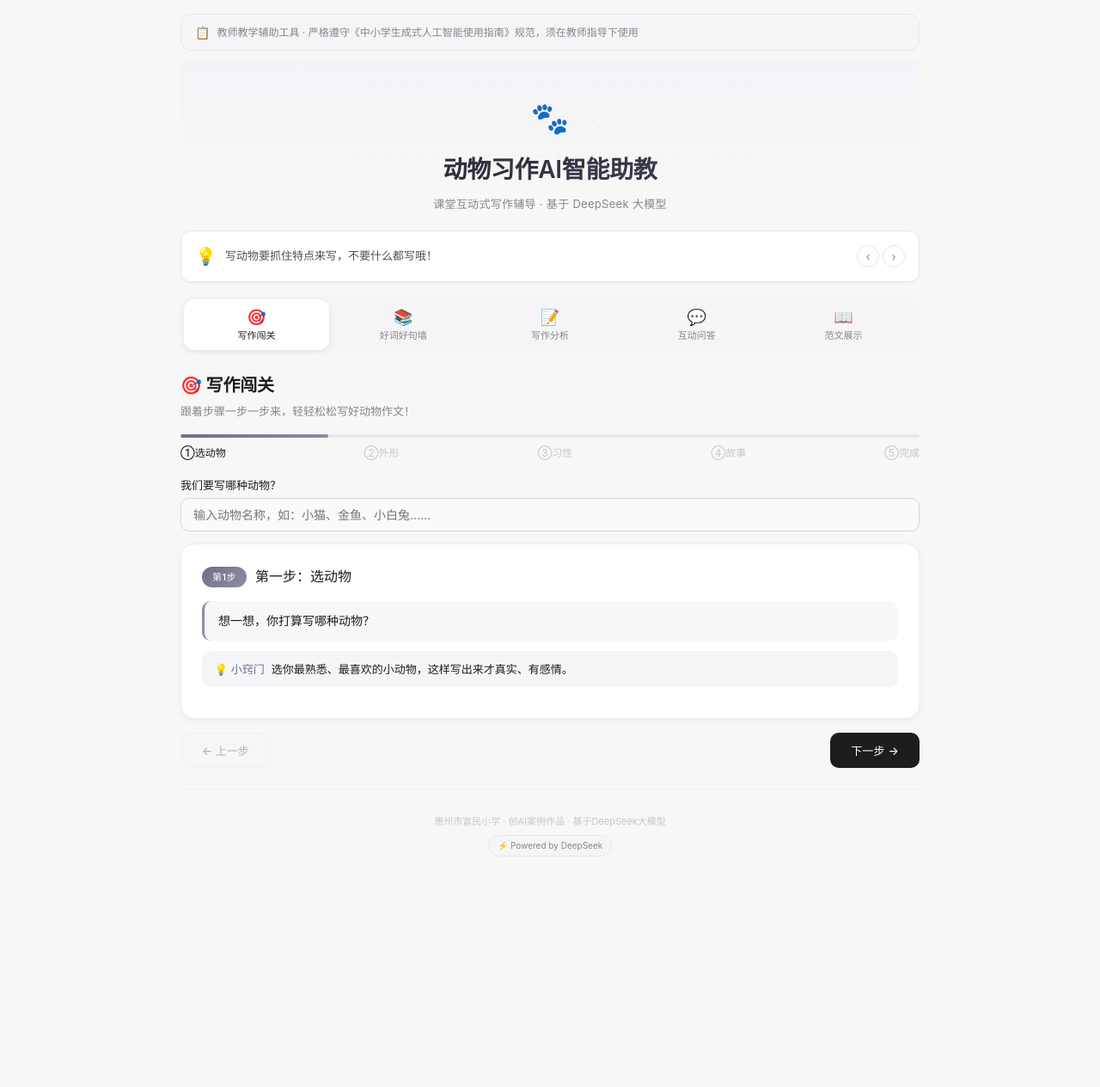
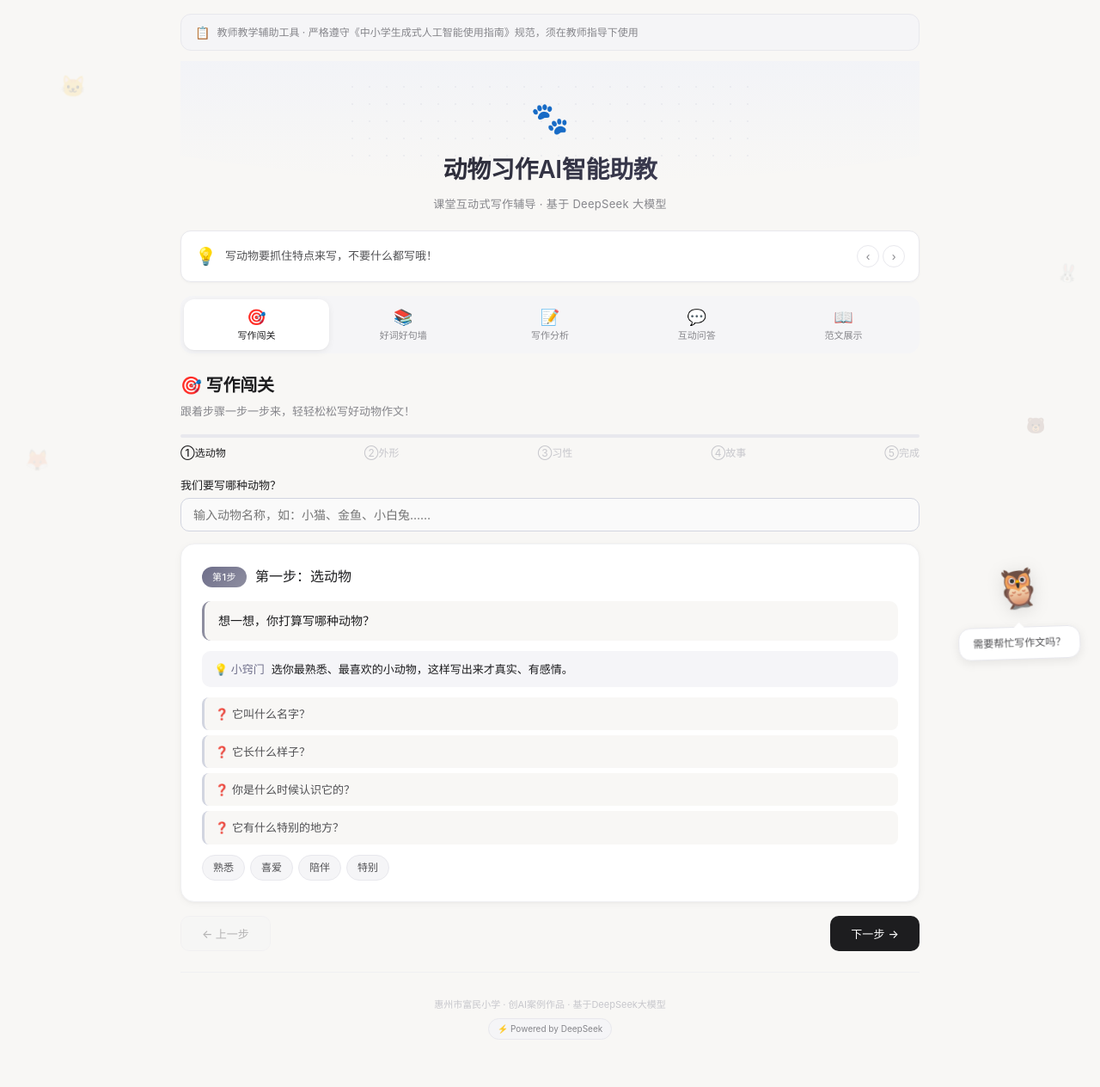
Before and after one commit to 707978439-cpu/animal-writing-assistant, a Flask app: page / in a window 1280 px wide. Shown: the top 1264 px of the page at 86% size. Before the commit the page ends 996 px from the top, so only its background shows below. Run offline with Flask 3, Linux system fonts and the light colour scheme; data that the repository does not hold is empty.

Commit message:
Final updates: V4 Pro Max, UI polish, sample essays, bug fixes

```diff
--- a/app.py
+++ b/app.py
@@ -17,25 +17,31 @@ from config import SECRET_KEY, DEBUG, HOST, PORT
 # False = 使用DeepSeek真实API（需在config.py中配置有效API Key）
 USE_MOCK = False
 
-if USE_MOCK:
-    from mock_responses import (
-    get_write_guide, get_review, get_qa_response,
+# 静态数据函数（不受模式切换影响）
+from mock_responses import (
     get_writing_steps, get_word_bank, get_writing_tips,
     get_checklist, get_challenge_step
 )
+
+if USE_MOCK:
+    from mock_responses import get_write_guide, get_review, get_qa_response
 else:
     from openai import OpenAI
-    from config import DEEPSEEK_API_KEY, DEEPSEEK_BASE_URL, DEEPSEEK_MODEL
+    from config import DEEPSEEK_API_KEY, DEEPSEEK_BASE_URL, DEEPSEEK_MODEL, DEEPSEEK_REASONING, DEEPSEEK_MAX_TOKENS
     client = OpenAI(api_key=DEEPSEEK_API_KEY, base_url=DEEPSEEK_BASE_URL)
 
-    def call_deepseek(messages, temperature=0.7, max_tokens=2048):
+    def call_deepseek(messages, temperature=0.7, max_tokens=None):
         try:
-            response = client.chat.completions.create(
+            kwargs = dict(
                 model=DEEPSEEK_MODEL,
                 messages=messages,
                 temperature=temperature,
-                max_tokens=max_tokens
+                max_tokens=max_tokens or DEEPSEEK_MAX_TOKENS,
             )
+            # V4 Pro 支持 reasoning_effort 参数
+            if DEEPSEEK_MODEL == "deepseek-v4-pro":
+                kwargs["extra_body"] = {"reasoning_effort": DEEPSEEK_REASONING}
+            response = client.chat.completions.create(**kwargs)
             return response.choices[0].message.content
         except Exception as e:
             return f"抱歉，AI服务暂时不可用，请稍后重试。错误信息：{str(e)}"
@@ -44,48 +50,145 @@ app = Flask(__name__)
 app.secret_key = SECRET_KEY
 
 
-# ===== 范文库 =====
+# ===== 范文库（按年级标注 · 符合字数要求） =====
 SAMPLE_ESSAYS = [
+    # ===== 三年级（≥300字） =====
     {
-        "title": "我家的小狗",
-        "author": "四年级学生作品",
+        "title": "我家的小金鱼",
+        "author": "三年级学生作品",
+        "grade": "三年级",
+        "word_count": "约320字",
         "content": (
-            '\u201c我家有一只可爱的小狗，名叫\u201c豆豆\u201d。它全身长满了金黄色的毛，摸起来软软的，'
-            '像一团毛绒绒的小球。豆豆有一双圆溜溜的大眼睛，黑黑的鼻子总是湿漉漉的。'
-            '每次我放学回家，它都会摇着尾巴向我扑来，好像在说：\u201c主人，你终于回来啦！\u201d\n\n'
-            '豆豆特别聪明。有一次我教它\u201c坐下\u201d的口令，它只学了三遍就记住了。它吃东西的'
-            "样子很有趣，总是先把食物闻一闻，确认合自己口味后，才会慢慢品尝。\n\n"
-            "我非常喜欢我的小狗豆豆，它是我最好的朋友！"
+            '我家有一条可爱的小金鱼，名叫\u201c泡泡\u201d。它是我去年生日时妈妈送给我的礼物。\n\n'
+            '泡泡的身体是金红色的，像穿着一件闪闪发光的外衣。它的眼睛大大的、圆圆的，'
+            '总是好奇地东张西望。最漂亮的是它的尾巴，像一把透明的小扇子，'
+            '在水中轻轻摆动的时候，就像跳舞一样优美。\n\n'
+            '泡泡最喜欢在鱼缸里游来游去。每当我去喂它的时候，它就会飞快地游到水面，'
+            '小嘴巴一张一合地等着。我把鱼食撒下去，它就一口一个，吃得可快了。'
+            '有一次，我故意把手指放在鱼缸外面，泡泡以为有吃的，'
+            '就游过来用嘴巴碰了碰玻璃，好像在说：\u201c快给我吃的呀！\u201d真是有趣极了。\n\n'
+            '我喜欢我的小金鱼泡泡，它给我的生活带来了许多快乐。'
+            '每当我写作业累了，看看它在水里自由自在地游着，心情就会好起来。'
+            '有一次我考试考得不好，回到家闷闷不乐。泡泡好像看出了我的心思，'
+            '就在鱼缸里转着圈游来游去，还吐出一串小泡泡，好像在逗我开心。'
+            '看着它无忧无虑的样子，我的烦恼一下子就没有了。'
         ),
-        "tags": "小狗,动物,陪伴"
+        "tags": "三年级,金鱼,宠物,写话"
     },
     {
-        "title": "可爱的大熊猫",
+        "title": "可爱的小白兔",
+        "author": "三年级学生作品",
+        "grade": "三年级",
+        "word_count": "约340字",
+        "content": (
+            '我最喜欢的小动物是小白兔。去年暑假，奶奶从乡下给我带回来一只，我高兴极了。\n\n'
+            '小白兔全身雪白雪白的，摸上去毛茸茸的，像一团棉花。它的脑袋圆圆的，'
+            '头顶上竖着两只长长的耳朵，只要有一点声音，就会立刻竖起来，可机灵了。'
+            '它有一双红宝石般的眼睛，一闪一闪的，特别好看。它的嘴巴是三瓣嘴，'
+            '吃东西的时候一动一动的，非常可爱。身体后面有一个又短又圆的小尾巴，'
+            '像一个白色的小毛球。\n\n'
+            '小白兔最爱吃胡萝卜和青菜叶。每次我拿着胡萝卜走过去，'
+            '它就会用后腿站起来，前爪扒着笼子，好像在说：\u201c快给我！快给我！\u201d'
+            '我把胡萝卜放进笼子里，它就抱着胡萝卜津津有味地啃起来，'
+            '三瓣嘴一动一动的，看得我都饿了。\n\n'
+            '小白兔是我的好朋友，每天放学回家我都要先去看看它，'
+            '给它喂食、换水。它给我带来了无数欢乐。'
+            '有一次我给它喂了一根胡萝卜，它吃得太急了，'
+            '不小心咬到了我的手。虽然有点疼，但我知道它不是故意的，'
+            '我还是很喜欢它。我希望小白兔能一直健康快乐地陪着我。'
+        ),
+        "tags": "三年级,小白兔,宠物,观察"
+    },
+
+    # ===== 四年级（≥400字） =====
+    {
+        "title": "我的动物朋友\u2014\u2014小狗乐乐",
         "author": "四年级学生作品",
+        "grade": "四年级",
+        "word_count": "约450字",
         "content": (
-            "大熊猫是我们的国宝，也是我最喜欢的动物。\n\n"
-            "大熊猫长得胖乎乎的，身上的毛黑白分明。它的脑袋圆圆的，两只耳朵也是圆的，"
-            '像两个黑色的小绒球。最有趣的是它那一对\u201c黑眼圈\u201d，看起来好像戴了一副墨镜，'
-            "酷极了！\n\n"
-            "大熊猫最喜欢吃竹子。它吃竹子的时候会用前爪抓住竹子，像我们吃甘蔗一样，"
-            "一口一口地啃着，样子憨态可掬。大熊猫走起路来慢悠悠的，一摇一摆，"
-            "特别可爱。\n\n"
-            "我希望大家都能保护大熊猫，保护它们生活的家园。"
+            '我有这样一个动物朋友，它不是什么珍稀动物，而是一只普普通通的小狗，'
+            '名叫\u201c乐乐\u201d。它是我十岁生日时，爸爸从宠物店买回来的。\n\n'
+            '乐乐长得胖乎乎的，一身棕黄色的毛油光发亮，像穿了一件绸缎大衣。'
+            '它的脑袋圆溜溜的，两只耳朵像小扇子一样耷拉着。一双黑葡萄似的大眼睛，'
+            '总是水汪汪地看着我，好像在说：\u201c陪我玩一会儿吧！\u201d'
+            '它的鼻子黑黑的、湿湿的，嗅觉可灵敏了。一条毛茸茸的尾巴，'
+            '见到我就摇个不停，像一把小扫帚。\n\n'
+            '乐乐是个十足的小吃货。每次我吃饭的时候，它就蹲在我脚边，'
+            '眼巴巴地望着我，口水都要流出来了。有一次我故意把一块骨头举得高高的，'
+            '乐乐就站起来用两条后腿走路，像个杂技演员一样，逗得全家哈哈大笑。'
+            '它不仅贪吃，还特别聪明。我教它\u201c握手\u201d的动作，'
+            '它很快就学会了。现在只要我一伸手说\u201c握手\u201d，'
+            '它就会把一只前爪放在我的手心里。\n\n'
+            '乐乐是我最好的朋友。每当我心情不好的时候，它就会蹭蹭我的腿，'
+            '用舌头舔舔我的手，好像在安慰我。有了乐乐的陪伴，我的生活变得更加丰富多彩。'
+            '我希望乐乐能一直健康快乐地陪在我身边。'
+            '记得有一次我发烧了，乐乐就趴在我的床边守了一整夜，'
+            '一步都不肯离开。第二天妈妈告诉我，乐乐一晚上都没睡好，'
+            '时不时抬头看看我有没有醒。听了这话，我的眼眶湿润了。'
         ),
-        "tags": "大熊猫,国宝,保护动物"
+        "tags": "四年级,小狗,动物朋友,叙事"
     },
     {
-        "title": "勤劳的小蜜蜂",
+        "title": "奶奶家的大公鸡",
         "author": "四年级学生作品",
+        "grade": "四年级",
+        "word_count": "约420字",
         "content": (
-            "春暖花开的时候，我总能看到许多小蜜蜂在花丛中忙碌着。\n\n"
-            '小蜜蜂的身体是黄黑相间的，有一对透明的翅膀，飞行时会发出\u201c嗡嗡嗡\u201d的声音。'
-            '它的后腿上有一个小小的\u201c花粉篮\u201d，采蜜的时候会把花粉装在里面带回家。\n\n'
-            "蜜蜂非常勤劳。它们每天天一亮就出去采蜜，一直工作到太阳下山。一只蜜蜂"
-            "要采上千朵花，才能酿出一滴蜂蜜。它们团结协作的精神真值得我们学习！\n\n"
-            "我喜欢小蜜蜂，它们是最勤劳的小动物。"
+            '奶奶家有一只威武的大公鸡，我给它取名叫\u201c大红\u201d。'
+            '每次去奶奶家，我总是先跑去看它。\n\n'
+            '大红长得可神气了。它全身披着金红色的羽毛，在阳光下闪闪发光，'
+            '像一位穿着铠甲的将军。头上顶着一个鲜红的鸡冠，像一顶王冠。'
+            '一双圆溜溜的小眼睛，炯炯有神。最引人注目的是它那条长长的尾巴，'
+            '由黑绿相间的羽毛组成，高高翘起，走起路来一摇一摆的，威风极了。\n\n'
+            '大红每天早上天还没亮就开始打鸣。那响亮的声音\u201c喔喔喔\u201d地叫着，'
+            '好像在说：\u201c快起床啦！太阳晒屁股啦！\u201d'
+            '它吃东西的时候特别有趣。我把玉米粒撒在地上，它就低下头，'
+            '用小嘴飞快地啄着，一边吃一边发出\u201c咯咯咯\u201d的声音，好像很满意似的。'
+            '有一次邻居家的小狗跑过来想抢它的食物，大红毫不示弱，'
+            '张开翅膀冲了过去，吓得小狗赶紧逃走了。\n\n'
+            '大公鸡大红不仅是奶奶家的\u201c闹钟\u201d，还是奶奶家的\u201c小卫士\u201d。'
+            '我很喜欢它，每次离开时都要跟它说再见。'
+            '有一回邻居家的猫想来偷鸡蛋吃，大红发现了，'
+            '立刻竖起羽毛冲了过去，一边叫一边用嘴啄那只猫。'
+            '那只猫被啄得狼狈地逃走了。奶奶笑着说：\u201c有大红在，什么都不用怕。\u201d'
+            '从那以后，我对大红更加敬佩了，它不仅是只会打鸣的公鸡，'
+            '还是一个勇敢的小卫士呢！'
         ),
-        "tags": "蜜蜂,勤劳,昆虫"
+        "tags": "四年级,大公鸡,动物,观察日记"
+    },
+
+    # ===== 五年级（≥500字） =====
+    {
+        "title": "我和小猫\u201c雪球\u201d的故事",
+        "author": "五年级学生作品",
+        "grade": "五年级",
+        "word_count": "约550字",
+        "content": (
+            '去年冬天的一个雪夜，我在回家的路上捡到了一只流浪猫。'
+            '它浑身雪白，蜷缩在墙角瑟瑟发抖，一双蓝宝石般的眼睛可怜巴巴地望着我。'
+            '我心一软，就把它抱回了家。因为它是在雪天捡到的，我给它取名\u201c雪球\u201d。\n\n'
+            '雪球是一只漂亮的波斯猫。它的毛又长又软，像冬天的雪花一样洁白。'
+            '两只尖尖的小耳朵警惕地竖着，一有动静就会轻轻抖动。'
+            '最迷人的是它那双蓝宝石般的大眼睛，白天瞳孔缩成一条线，'
+            '到了晚上就会变得又圆又大，发出幽幽的蓝光。它走起路来悄无声息，'
+            '身后拖着一条蓬松的大尾巴，优雅得像一位公主。\n\n'
+            '雪球的到来给我家带来了许多欢乐，也闹出了不少笑话。'
+            '有一次妈妈织毛衣，把毛线球放在沙发上。雪球以为是新玩具，'
+            '扑上去就用爪子拨弄起来。结果毛线滚了一地，它自己被缠得团团转，'
+            '像一个小雪人似的滚来滚去，把我和妈妈笑得直不起腰。'
+            '还有一次，我写作业时把它放在书桌上，它倒好，'
+            '直接趴在我的作业本上呼呼大睡，还打起了小呼噜，'
+            '好像在说：\u201c别写了，陪我睡觉吧。\u201d\n\n'
+            '雪球虽然有时候很调皮，但它也非常贴心。每当我生病不舒服的时候，'
+            '它就会安静地趴在我的枕头边，用温热的身体给我取暖。'
+            '我难过的时候，它会用头蹭蹭我的手，好像在安慰我。'
+            '渐渐地，雪球已经不再是一只流浪猫，而是我们家庭中不可或缺的一员。\n\n'
+            '从捡到雪球到现在已经一年了。看着它从瘦弱的小猫变成现在圆滚滚的模样，'
+            '我深深感受到：每一个小生命都值得被温柔以待。'
+            '雪球给了我快乐和陪伴，我也会一直好好照顾它。'
+        ),
+        "tags": "五年级,小猫,故事,情感"
     }
 ]
 
--- a/config.py
+++ b/config.py
@@ -3,7 +3,9 @@
 # DeepSeek API 配置
 DEEPSEEK_API_KEY = "sk-ff2f18fa1b81430dbbdc2b7a10430e20"
 DEEPSEEK_BASE_URL = "https://api.deepseek.com"
-DEEPSEEK_MODEL = "deepseek-chat"
+DEEPSEEK_MODEL = "deepseek-v4-pro"        # V4旗舰版（原deepseek-chat指向V4-Flash轻量版）
+DEEPSEEK_REASONING = "max"                # 最高强度思考模式（high/max）
+DEEPSEEK_MAX_TOKENS = 4096                # 最大输出token数
 
 # ===== 系统提示词（真实API模式使用） =====
 SYSTEM_PROMPTS = {
--- a/static/css/style.css
+++ b/static/css/style.css
@@ -261,6 +261,164 @@ body {
 .add-word-row .text-input { flex: 1; }
 .select-input { width: auto; min-width: 100px; }
 
+/* ===== AI助手浮窗 ===== */
+.ai-assistant {
+    position: fixed;
+    bottom: 24px;
+    right: 24px;
+    z-index: 100;
+    cursor: pointer;
+    animation: assFloat 3s ease-in-out infinite;
+    transition: transform 0.3s;
+}
+.ai-assistant:hover { transform: scale(1.15); }
+@keyframes assFloat {
+    0%, 100% { transform: translateY(0) rotate(0deg); }
+    25% { transform: translateY(-10px) rotate(-2deg); }
+    50% { transform: translateY(-4px) rotate(2deg); }
+    75% { transform: translateY(-8px) rotate(-1deg); }
+}
+.ai-assistant-body {
+    display: flex;
+    flex-direction: column;
+    align-items: center;
+    position: relative;
+}
+.assistant-face {
+    font-size: 44px;
+    display: block;
+    filter: drop-shadow(0 3px 10px rgba(0,0,0,0.12));
+    transition: all 0.3s;
+    animation: faceWiggle 2s ease-in-out infinite;
+}
+@keyframes faceWiggle {
+    0%, 100% { transform: rotate(0deg); }
+    33% { transform: rotate(-8deg); }
+    66% { transform: rotate(8deg); }
+}
+.ai-assistant:hover .assistant-face {
+    transform: scale(1.2) rotate(-10deg);
+    animation: none;
+}
+.assistant-bubble {
+    background: #fff;
+    border: 1px solid #e8e8ed;
+    border-radius: 14px;
+    padding: 8px 16px;
+    font-size: 12px;
+    color: #515154;
+    margin-top: 8px;
+    box-shadow: 0 3px 12px rgba(0,0,0,0.08);
+    white-space: nowrap;
+    animation: bubblePop 0.5s ease;
+    position: relative;
+}
+.assistant-bubble::before {
+    content: '';
+    position: absolute;
+    top: -6px;
+    left: 50%;
+    transform: translateX(-50%);
+    width: 0;
+    height: 0;
+    border-left: 6px solid transparent;
+    border-right: 6px solid transparent;
+    border-bottom: 6px solid #fff;
+}
+@keyframes bubblePop {
+    0% { opacity: 0; transform: scale(0.7) translateY(10px); }
+    50% { transform: scale(1.05) translateY(-2px); }
+    100% { opacity: 1; transform: scale(1) translateY(0); }
+}
+
+/* ===== AI助手粒子效果 ===== */
+.assistant-particles {
+    position: absolute;
+    top: 10px;
+    left: 50%;
+    transform: translateX(-50%);
+    pointer-events: none;
+}
+.assistant-particles span {
+    position: absolute;
+    font-size: 10px;
+    animation: particleFly 1.5s ease-out forwards;
+    opacity: 0;
+}
+@keyframes particleFly {
+    0% { opacity: 1; transform: translate(0,0) scale(1); }
+    100% { opacity: 0; transform: translate(var(--dx), var(--dy)) scale(0); }
+}
+
+/* ===== 浮动小动物 ===== */
+.float-pets {
+    position: fixed;
+    top: 0;
+    left: 0;
+    width: 100%;
+    height: 100%;
+    pointer-events: none;
+    z-index: 0;
+    overflow: hidden;
+}
+.pet {
+    position: absolute;
+    font-size: 24px;
+    opacity: 0.15;
+    pointer-events: none;
+    animation: petDrift linear infinite;
+}
+.pet-1 {
+    top: 15%;
+    left: 5%;
+    animation-duration: 18s;
+    animation-delay: 0s;
+}
+.pet-2 {
+    top: 40%;
+    right: 3%;
+    animation-duration: 22s;
+    animation-delay: 3s;
+    font-size: 20px;
+}
+.pet-3 {
+    bottom: 30%;
+    left: 2%;
+    animation-duration: 20s;
+    animation-delay: 6s;
+}
+.pet-4 {
+    top: 60%;
+    right: 5%;
+    animation-duration: 25s;
+    animation-delay: 9s;
+    font-size: 18px;
+}
+@keyframes petDrift {
+    0% { transform: translate(0, 0) rotate(0deg); opacity: 0.08; }
+    25% { transform: translate(20px, -30px) rotate(10deg); opacity: 0.18; }
+    50% { transform: translate(-10px, -50px) rotate(-5deg); opacity: 0.12; }
+    75% { transform: translate(15px, -20px) rotate(8deg); opacity: 0.18; }
+    100% { transform: translate(0, 0) rotate(0deg); opacity: 0.08; }
+}
+@keyframes petPop {
+    0% { opacity: 0; transform: scale(0) rotate(0deg); }
+    30% { opacity: 0.4; transform: scale(1.5) rotate(20deg); }
+    60% { opacity: 0.2; transform: scale(1.2) rotate(-10deg); }
+    100% { opacity: 0; transform: scale(0.5) rotate(30deg) translateY(-40px); }
+}
+
+/* ===== 加载动物表情 ===== */
+.loading-animal-face {
+    font-size: 36px;
+    margin-top: 8px;
+    animation: faceBounce 0.6s ease-in-out infinite alternate;
+}
+@keyframes faceBounce {
+    from { transform: translateY(0) scale(1); }
+    to { transform: translateY(-6px) scale(1.1); }
+}
+
 /* ===== 写作分析 ===== */
 .checklist-area {
     background: #fff; border-radius: 14px; padding: 16px 18px;
--- a/static/js/main.js
+++ b/static/js/main.js
@@ -1,6 +1,89 @@
 /* ===== 《动物习作AI智能助教》前端交互 ===== */
 
 document.addEventListener("DOMContentLoaded", function () {
+
+    // ===== AI助手浮窗 =====
+    var assistantFaces = ['🦉', '🐱', '🐰', '🦊', '🐻', '🐼', '🐨', '🦁', '🐶', '🐹', '🐸', '🐵', '🦄', '🐧', '🐿️'];
+    var assistantMsgs = [
+        '需要帮忙写作文吗？',
+        '选好动物了吗？我帮你！',
+        '不会写开头？问我呀！',
+        '写作文就像画画，一步一步来！',
+        '加油，你一定能写出好作文！',
+        '想用好词好句？点好词墙看看！'
+    ];
+    var faceIdx = 0;
+    var msgIdx = 0;
+
+    setInterval(function () {
+        faceIdx = (faceIdx + 1) % assistantFaces.length;
+        document.getElementById('assistantFace').textContent = assistantFaces[faceIdx];
+        if (faceIdx % 2 === 0) {
+            msgIdx = (msgIdx + 1) % assistantMsgs.length;
+            var bubble = document.getElementById('assistantBubble');
+            bubble.textContent = assistantMsgs[msgIdx];
+            bubble.style.animation = 'none';
+            setTimeout(function () { bubble.style.animation = 'bubblePop 0.5s ease'; }, 10);
+        }
+    }, 4000);
+
+    // 粒子效果
+    function spawnParticles() {
+        var container = document.getElementById('assistantParticles');
+        var emojis = ['⭐', '✨', '💫', '❤️', '🌈', '🌟'];
+        for (var i = 0; i < 6; i++) {
+            var span = document.createElement('span');
+            span.textContent = emojis[Math.floor(Math.random() * emojis.length)];
+            var angle = (i / 6) * 360;
+            var dist = 30 + Math.random() * 30;
+            span.style.setProperty('--dx', Math.cos(angle * Math.PI / 180) * dist + 'px');
+            span.style.setProperty('--dy', Math.sin(angle * Math.PI / 180) * dist + 'px');
+            span.style.animationDelay = (i * 0.1) + 's';
+            container.appendChild(span);
+            setTimeout(function (s) { s.remove(); }, 2000, span);
+        }
+    }
+
+    // 点击浮窗：换动物+闪粒子+换消息
+    document.getElementById('aiAssistant').addEventListener('click', function () {
+        faceIdx = (faceIdx + 1) % assistantFaces.length;
+        document.getElementById('assistantFace').textContent = assistantFaces[faceIdx];
+        msgIdx = Math.floor(Math.random() * assistantMsgs.length);
+        var bubble = document.getElementById('assistantBubble');
+        bubble.textContent = assistantMsgs[msgIdx];
+        bubble.style.animation = 'none';
+        setTimeout(function () { bubble.style.animation = 'bubblePop 0.5s ease'; }, 10);
+        spawnParticles();
+    });
+
+    // ===== 浮动小动物 =====
+    var floatPets = ['🐱', '🐰', '🦊', '🐻', '🐼', '🐨', '🦁', '🐶', '🐹', '🐸'];
+    var floatContainer = document.getElementById('floatPets');
+    // 每10秒随机弹出一只动物
+    setInterval(function () {
+        var span = document.createElement('span');
+        span.className = 'pet popup-pet';
+        span.textContent = floatPets[Math.floor(Math.random() * floatPets.length)];
+        span.style.left = (10 + Math.random() * 80) + '%';
+        span.style.top = (10 + Math.random() * 70) + '%';
+        span.style.position = 'absolute';
+        span.style.fontSize = '28px';
+        span.style.opacity = '0';
+        span.style.zIndex = '0';
+        span.style.pointerEvents = 'none';
+        span.style.animation = 'petPop 3s ease-out forwards';
+        floatContainer.appendChild(span);
+        setTimeout(function (s) { s.remove(); }, 3000, span);
+    }, 10000);
+
+    // ===== 加载动物表情切换 =====
+    var loadingAnimals = ['🐱', '🐰', '🐼', '🦊', '🐻', '🐨'];
+    var origShowLoading = showLoading;
+    showLoading = function () {
+        var face = document.querySelector('.loading-animal-face');
+        if (face) face.textContent = loadingAnimals[Math.floor(Math.random() * loadingAnimals.length)];
+        loadingOverlay.classList.remove('hidden');
+    };
 
     // ===== 标签切换 =====
     const tabBtns = document.querySelectorAll(".tab-btn");
--- a/templates/index.html
+++ b/templates/index.html
@@ -225,8 +225,26 @@
                 <div class="loading-dots">
                     <span></span><span></span><span></span>
                 </div>
+                <div class="loading-animal-face">🐱</div>
                 <p>DeepSeek AI 思考中……</p>
             </div>
+        </div>
+
+        <!-- AI助手浮窗 -->
+        <div class="ai-assistant" id="aiAssistant">
+            <div class="ai-assistant-body">
+                <span class="assistant-face" id="assistantFace">🦉</span>
+                <div class="assistant-bubble" id="assistantBubble">需要帮忙写作文吗？</div>
+                <div class="assistant-particles" id="assistantParticles"></div>
+            </div>
+        </div>
+
+        <!-- 浮动小动物 -->
+        <div class="float-pets" id="floatPets">
+            <span class="pet pet-1">🐱</span>
+            <span class="pet pet-2">🐰</span>
+            <span class="pet pet-3">🦊</span>
+            <span class="pet pet-4">🐻</span>
         </div>
 
         <footer class="app-footer">
```
Also changed, not shown: _fix_form.py (added, +32 -0 lines), 使用手册.md (+63 -41 lines), 2 other files.
